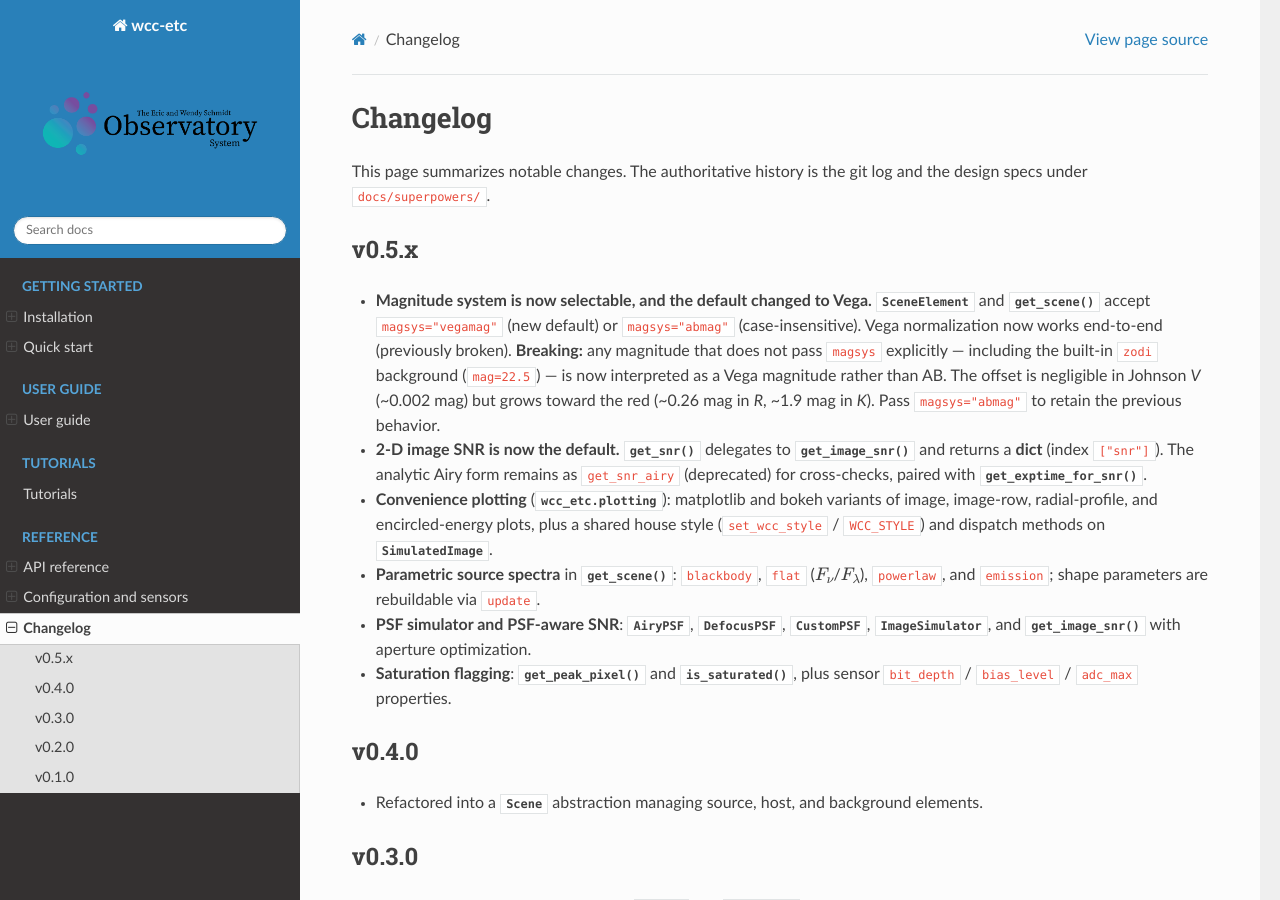
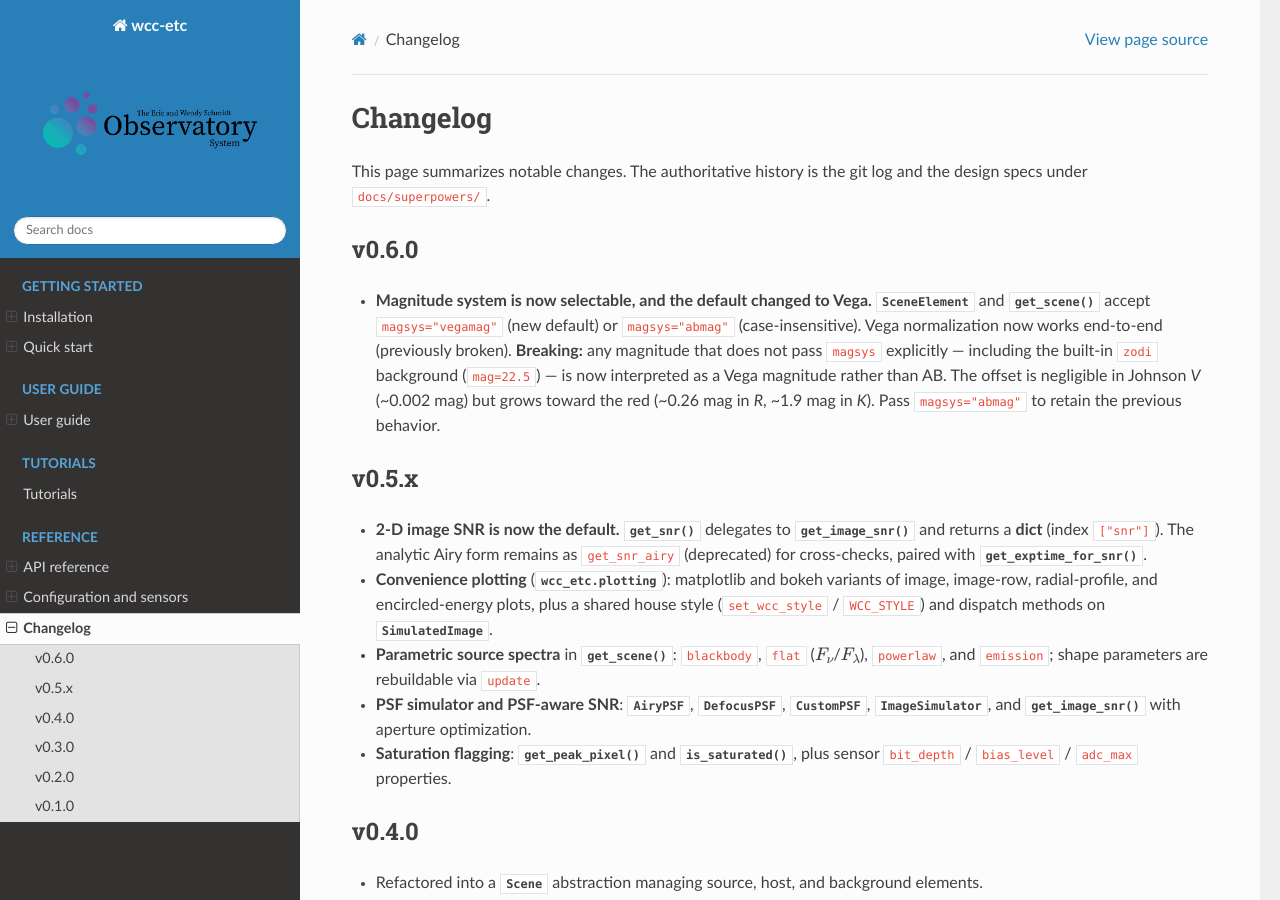
Before and after one commit to schmidt-observatories/wcc-etc, a Sphinx documentation site: the page built from docs/sphinx/changelog.rst, in a window 1280 px wide and 900 px high. Built offline with Sphinx 7.4.7 and the Read the Docs theme 3.1.0, drawn with Linux system fonts in a browser that asks for light colours; pages that are not in the unit, such as notebooks, are missing from menus.

Commit message:
chore: bump version to 0.6.0 for breaking vegamag default
Co-Authored-By: Claude Opus 4.8 (1M context) <noreply@anthropic.com>

```diff
--- a/docs/sphinx/changelog.rst
+++ b/docs/sphinx/changelog.rst
@@ -4,7 +4,7 @@ Changelog
 This page summarizes notable changes. The authoritative history is the git log
 and the design specs under ``docs/superpowers/``.
 
-v0.5.x
+v0.6.0
 ------
 
 - **Magnitude system is now selectable, and the default changed to Vega.**
@@ -16,6 +16,10 @@ v0.5.x
   magnitude rather than AB. The offset is negligible in Johnson *V* (~0.002
   mag) but grows toward the red (~0.26 mag in *R*, ~1.9 mag in *K*). Pass
   ``magsys="abmag"`` to retain the previous behavior.
+
+v0.5.x
+------
+
 - **2-D image SNR is now the default.** :meth:`~wcc_etc.Simulation.get_snr`
   delegates to :meth:`~wcc_etc.Simulation.get_image_snr` and returns a
   **dict** (index ``["snr"]``). The analytic Airy form remains as
--- a/pyproject.toml
+++ b/pyproject.toml
@@ -4,7 +4,7 @@ build-backend = "setuptools.build_meta"
 
 [project]
 name = "wcc_etc"
-version = "0.5.1"
+version = "0.6.0"
 authors = [
   {name = "Gudmundur Stefansson", email = "gstefansson@schmidtsciences.org"},
   {name = "Mickael Rigault", email = "m.rigault@ip2i.in2p3.fr"},
```
